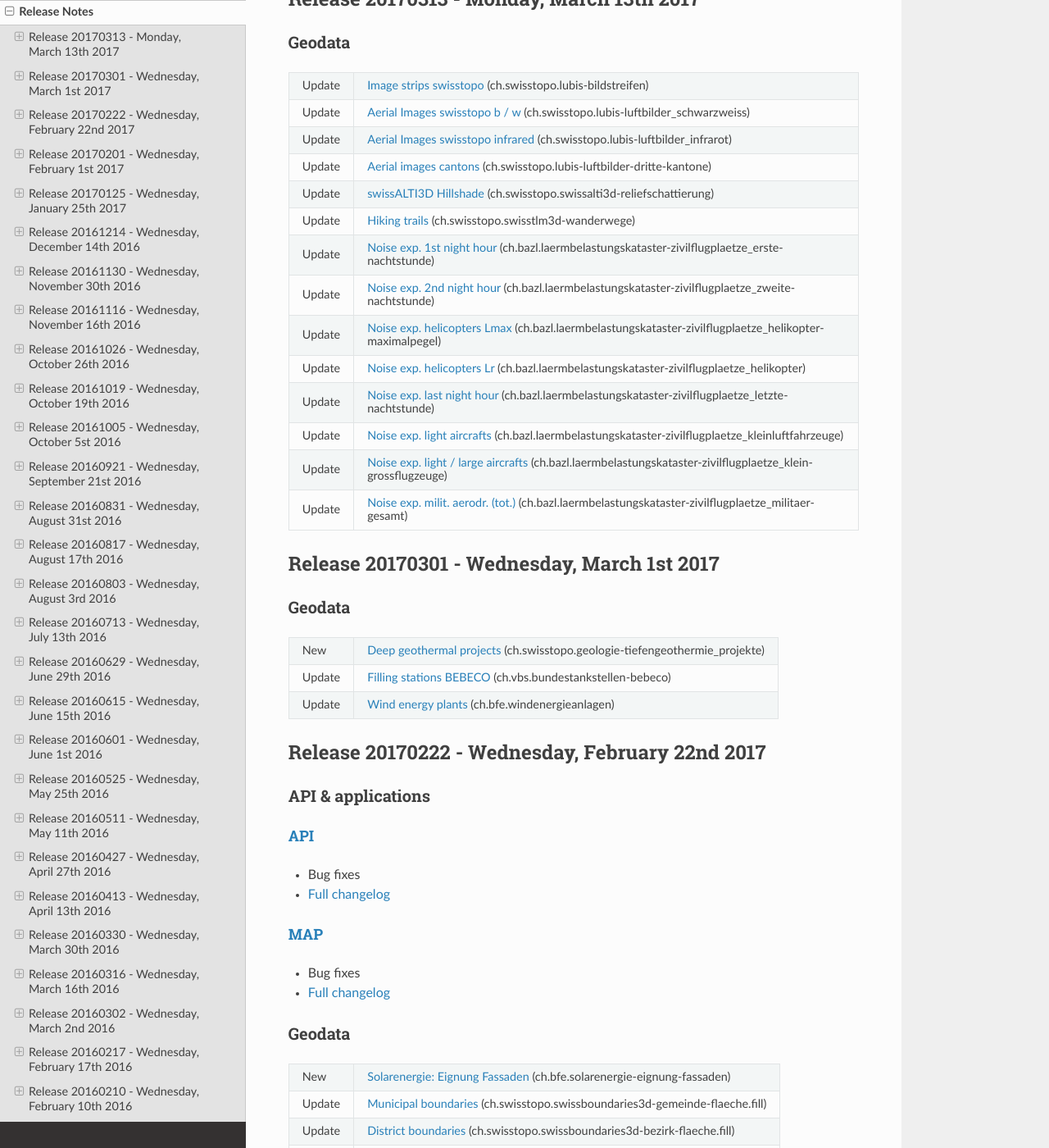
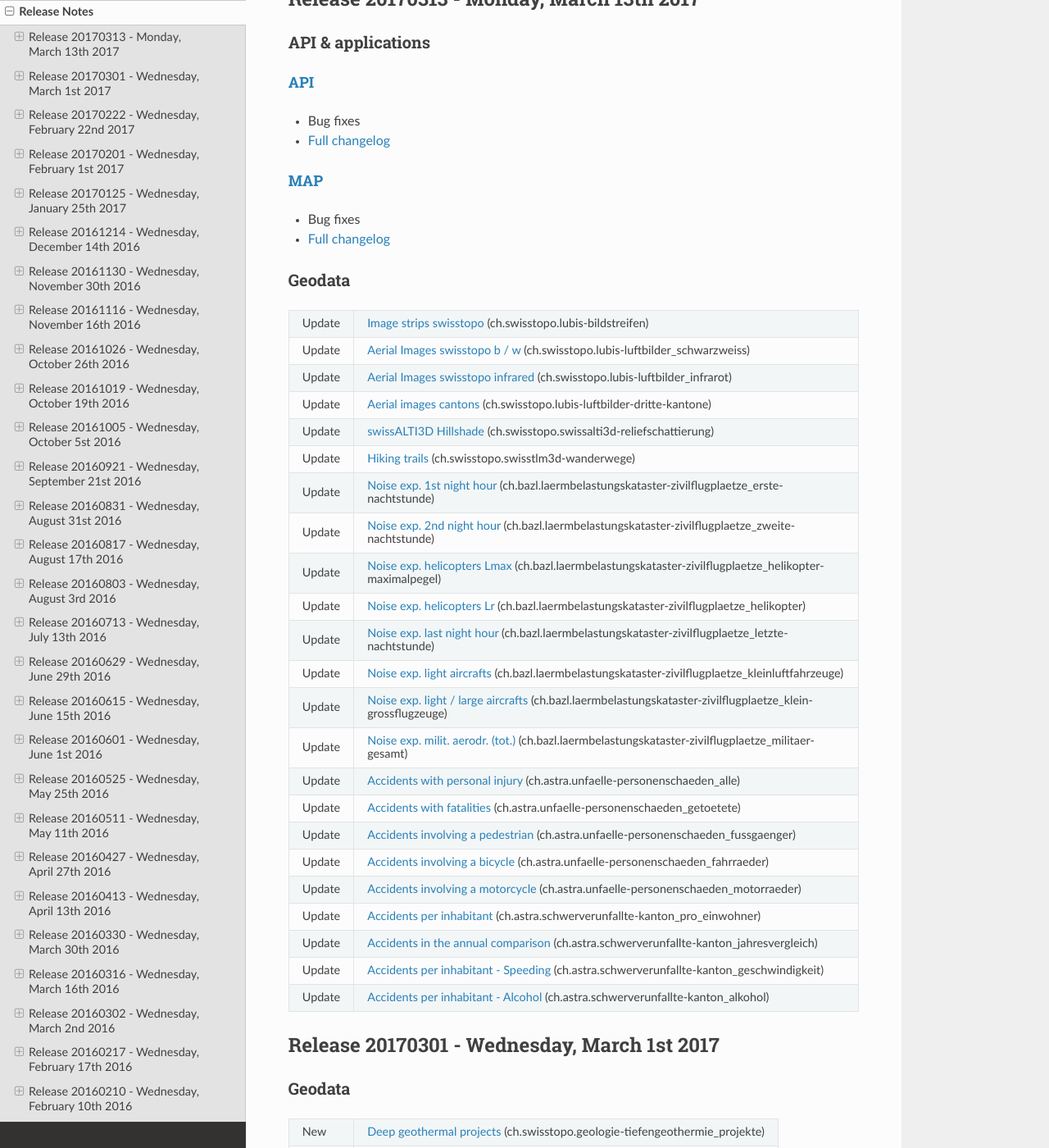
Before and after one commit to swisstopo-test/doc-chsdi3, a Sphinx documentation site: the page built from source/releasenotes/index.rst, in a window 1280 px wide and 1400 px high, scrolled down 226 px. Shown: the whole window at 82% size. Built offline with Sphinx 7.4.7 and the Read the Docs theme 2.0.0, drawn with Linux system fonts in a browser that asks for light colours.

Commit message:
Update releasenotes

```diff
--- a/source/releasenotes/index.rst
+++ b/source/releasenotes/index.rst
@@ -21,6 +21,19 @@ Release Notes
 Release 20170313 - Monday, March 13th 2017
 ------------------------------------------------
 
+API & applications
+******************
+
+`API <//api3.geo.admin.ch>`__
+'''''''''''''''''''''''''''''
+- Bug fixes
+- `Full changelog <https://github.com/geoadmin/mf-chsdi3/compare/r_170301...r_170313>`__
+
+`MAP <//map.geo.admin.ch>`__
+'''''''''''''''''''''''''''''
+- Bug fixes
+- `Full changelog <https://github.com/geoadmin/mf-geoadmin3/compare/r_170201...r_170313>`__
+
 Geodata
 *******
 
@@ -52,6 +65,24 @@ Geodata
 | Update | `Noise exp. light / large aircrafts <//map.geo.admin.ch/?layers=ch.bazl.laermbelastungskataster-zivilflugplaetze_klein-grossflugzeuge>`__ (ch.bazl.laermbelastungskataster-zivilflugplaetze_klein-grossflugzeuge)    |
 +--------+----------------------------------------------------------------------------------------------------------------------------------------------------------------------------------------------------------------------+
 | Update | `Noise exp. milit. aerodr. (tot.) <//map.geo.admin.ch/?layers=ch.bazl.laermbelastungskataster-zivilflugplaetze_militaer-gesamt>`__ (ch.bazl.laermbelastungskataster-zivilflugplaetze_militaer-gesamt)                |
++--------+----------------------------------------------------------------------------------------------------------------------------------------------------------------------------------------------------------------------+
+| Update | `Accidents with personal injury <//map.geo.admin.ch/?layers=ch.astra.unfaelle-personenschaeden_alle>`__ (ch.astra.unfaelle-personenschaeden_alle)                                                                    |
++--------+----------------------------------------------------------------------------------------------------------------------------------------------------------------------------------------------------------------------+
+| Update | `Accidents with fatalities <//map.geo.admin.ch/?layers=ch.astra.unfaelle-personenschaeden_getoetete>`__ (ch.astra.unfaelle-personenschaeden_getoetete)                                                               |
++--------+----------------------------------------------------------------------------------------------------------------------------------------------------------------------------------------------------------------------+
+| Update | `Accidents involving a pedestrian <//map.geo.admin.ch/?layers=ch.astra.unfaelle-personenschaeden_fussgaenger>`__ (ch.astra.unfaelle-personenschaeden_fussgaenger)                                                    |
++--------+----------------------------------------------------------------------------------------------------------------------------------------------------------------------------------------------------------------------+
+| Update | `Accidents involving a bicycle <//map.geo.admin.ch/?layers=ch.astra.unfaelle-personenschaeden_fahrraeder>`__ (ch.astra.unfaelle-personenschaeden_fahrraeder)                                                         |
++--------+----------------------------------------------------------------------------------------------------------------------------------------------------------------------------------------------------------------------+
+| Update | `Accidents involving a motorcycle <//map.geo.admin.ch/?layers=ch.astra.unfaelle-personenschaeden_motorraeder>`__ (ch.astra.unfaelle-personenschaeden_motorraeder)                                                    |
++--------+----------------------------------------------------------------------------------------------------------------------------------------------------------------------------------------------------------------------+
+| Update | `Accidents per inhabitant <//map.geo.admin.ch/?layers=ch.astra.schwerverunfallte-kanton_pro_einwohner>`__ (ch.astra.schwerverunfallte-kanton_pro_einwohner)                                                          |
++--------+----------------------------------------------------------------------------------------------------------------------------------------------------------------------------------------------------------------------+
+| Update | `Accidents in the annual comparison <//map.geo.admin.ch/?layers=ch.astra.schwerverunfallte-kanton_jahresvergleich>`__ (ch.astra.schwerverunfallte-kanton_jahresvergleich)                                            |
++--------+----------------------------------------------------------------------------------------------------------------------------------------------------------------------------------------------------------------------+
+| Update | `Accidents per inhabitant - Speeding <//map.geo.admin.ch/?layers=ch.astra.schwerverunfallte-kanton_geschwindigkeit>`__ (ch.astra.schwerverunfallte-kanton_geschwindigkeit)                                           |
++--------+----------------------------------------------------------------------------------------------------------------------------------------------------------------------------------------------------------------------+
+| Update | `Accidents per inhabitant - Alcohol <//map.geo.admin.ch/?layers=ch.astra.schwerverunfallte-kanton_alkohol>`__ (ch.astra.schwerverunfallte-kanton_alkohol)                                                            |
 +--------+----------------------------------------------------------------------------------------------------------------------------------------------------------------------------------------------------------------------+
 
 .. _releasenotes_20170301:
```
